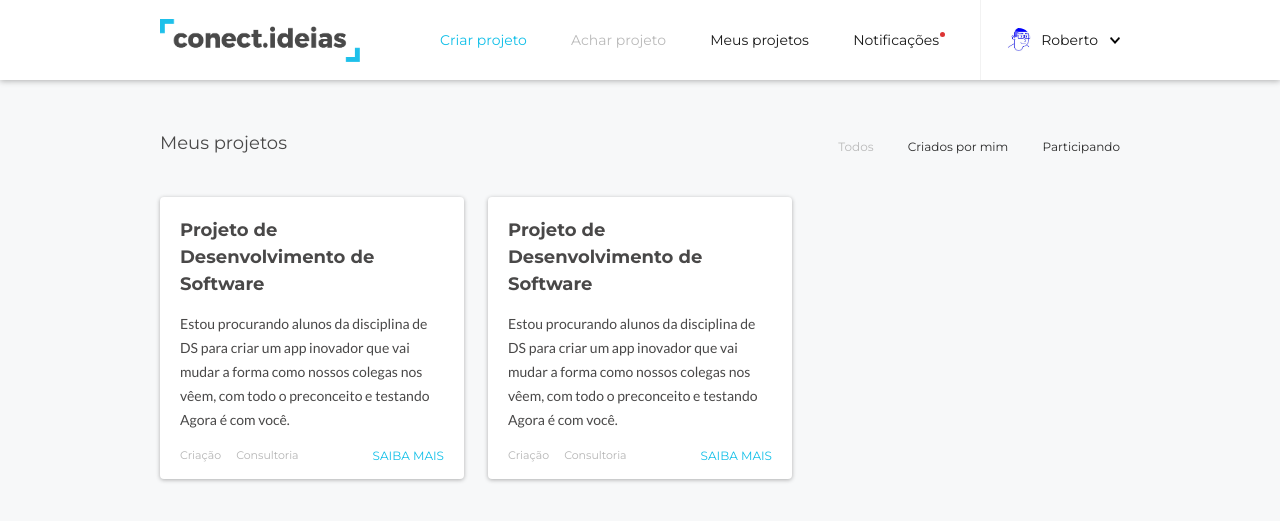
After one commit to random-tecnologia/conect.ideias, a PHP site: page /meus_projetos.php in a window 1280 px wide. The commit adds this page. Shown: the top 521 px of the page. Run offline with PHP 8.4, Linux system fonts and the light colour scheme.

Commit message:
Criada página meus_projetos.php e resolvido bug ao mostrar múltiplos projetos em achar_projeto.php

```diff
--- a/_header.php
+++ b/_header.php
@@ -11,7 +11,7 @@
 
   <nav id="navegacao">
       <div class="wrapper">
-        <a href="achar_projeto.php"><img id="logo" src="img/logo.svg" alt="Logo Conect.Ideias"></a>
+        <a href="achar_projeto.php"><img id="logo" src="img/logo.png" alt="Logo Conect.Ideias"></a>
         <ul>
           <li><a id="destaque-azul" href="criar_projeto.php">Criar projeto</a></li>
           <li><a href="achar_projeto.php" class="selecionado">Achar projeto</a></li>
--- a/css/main.css
+++ b/css/main.css
@@ -200,6 +200,7 @@ form input, textarea {
 	height: 112px;
 	-webkit-box-shadow: 0px 1px 6px 0px rgba(0, 0, 0, 0.3);
 	        box-shadow: 0px 1px 6px 0px rgba(0, 0, 0, 0.3);
+    margin-left: 15px;
 }
 
 .esconder {
@@ -519,17 +520,17 @@ form input, textarea {
 	        box-shadow: 0px 1px 6px 0px rgba(0, 0, 0, 0.3);
 }
 
-#heading {
+.heading {
 	margin-bottom: 40px;
 }
 
-#heading h2 {
+.heading h2 {
 	font-size: 18px;
 	font-weight: 400;
 	color: #494848;
 }
 
-#heading span {
+.heading span {
 	font-size: 12px;
 	font-style: italic;
 	color: #a49d9d;
@@ -556,8 +557,12 @@ form input, textarea {
 .filtro ul li a {
 	text-decoration: none;
 	display: inline-block;
-	font-size: 14px;
+	font-size: 12px;
 	color: #2a2a2a;
+}
+
+#filtro-meus-projetos {
+	margin-top: -23px;
 }
 
 #resultados {
@@ -613,8 +618,7 @@ form input, textarea {
 
 .card #saiba-mais {
 	grid-area: saiba-mais;
-	font-size: 14px;
-	margin-top: -2px;
+	font-size: 12px;
 	text-align: right;
 }
 
--- /dev/null
+++ b/meus_projetos.php
@@ -0,0 +1,50 @@
+<?php
+    $titulo_pagina = "Meus projetos";
+    require "_header.php";
+?>
+
+<div class="wrapper">
+    <section class="heading" id="heading-meus-projetos">
+        <h2>Meus projetos</h2>
+        <div class="filtro" id="filtro-meus-projetos">
+          <ul>
+            <li><a href="#" class="selecionado">Todos</a></li>
+            <li><a href="#">Criados por mim</a></li>
+            <li><a href="#">Participando</a></li>
+          </ul>
+        </div>
+    </section>
+
+    <section id="resultados">
+        <article class="container card">
+            <h3 class="card-titulo">
+              <a href="ver_projeto.php">Projeto de Desenvolvimento de Software</a>
+            </h3>
+            <p class="card-descricao">
+              <a href="ver_projeto.php">Estou procurando alunos da disciplina de DS para criar um app inovador que vai mudar a forma como nossos colegas nos vêem, com todo o preconceito e testando Agora é com você.</a>
+            </p>
+
+          <div id="tags">
+            <span><a href="#1">Criação</a></span>
+            <span><a href="#2">Consultoria</a></span>
+          </div>
+          <a id="saiba-mais" href="ver_projeto.php">SAIBA MAIS</a>
+        </article>
+
+        <article class="container card">
+            <h3 class="card-titulo">
+              <a href="ver_projeto.php">Projeto de Desenvolvimento de Software</a>
+            </h3>
+            <p class="card-descricao">
+              <a href="ver_projeto.php">Estou procurando alunos da disciplina de DS para criar um app inovador que vai mudar a forma como nossos colegas nos vêem, com todo o preconceito e testando Agora é com você.</a>
+            </p>
+
+          <div id="tags">
+            <span><a href="#1">Criação</a></span>
+            <span><a href="#2">Consultoria</a></span>
+          </div>
+          <a id="saiba-mais" href="ver_projeto.php">SAIBA MAIS</a>
+        </article>
+    </section>
+
+<?php require "_footer.php" ?>
```
Also changed, not shown: achar_projeto.php (+13 -10 lines), img/logo.png, img/logo.svg (deleted).
